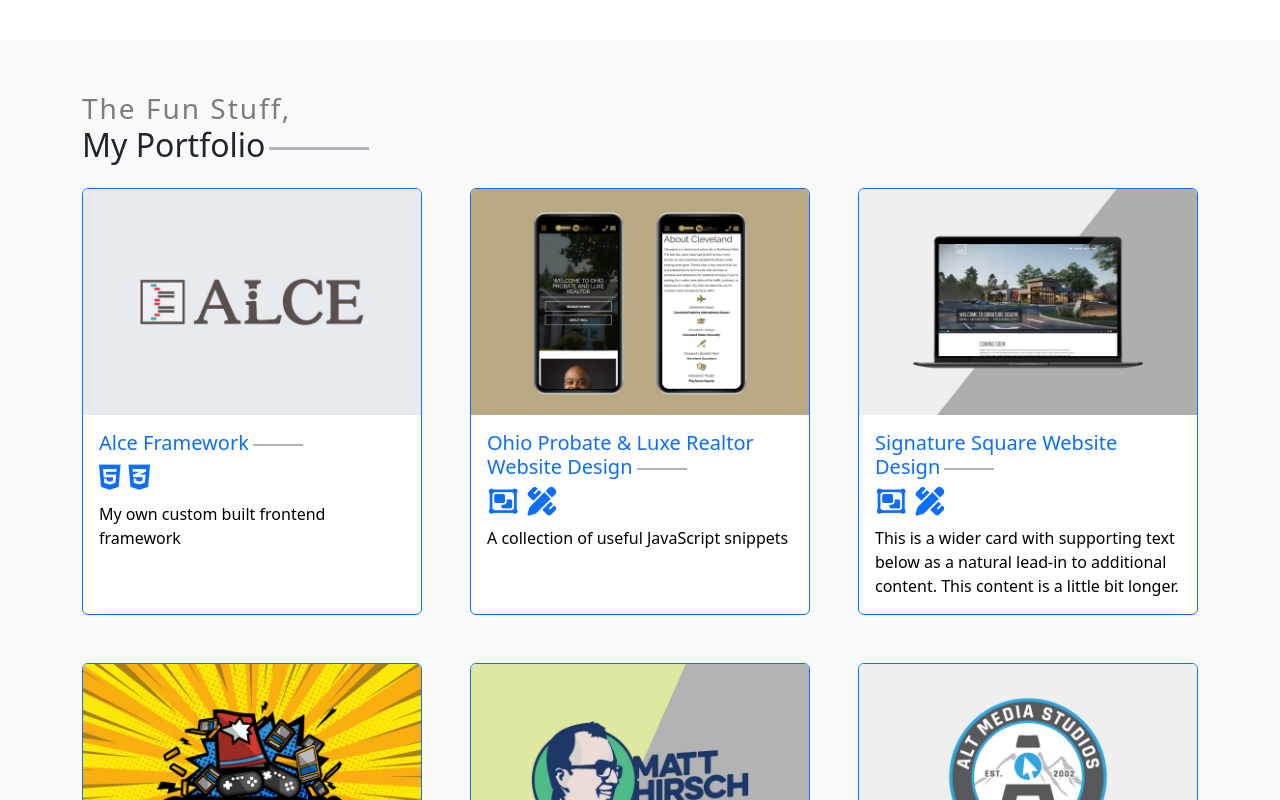
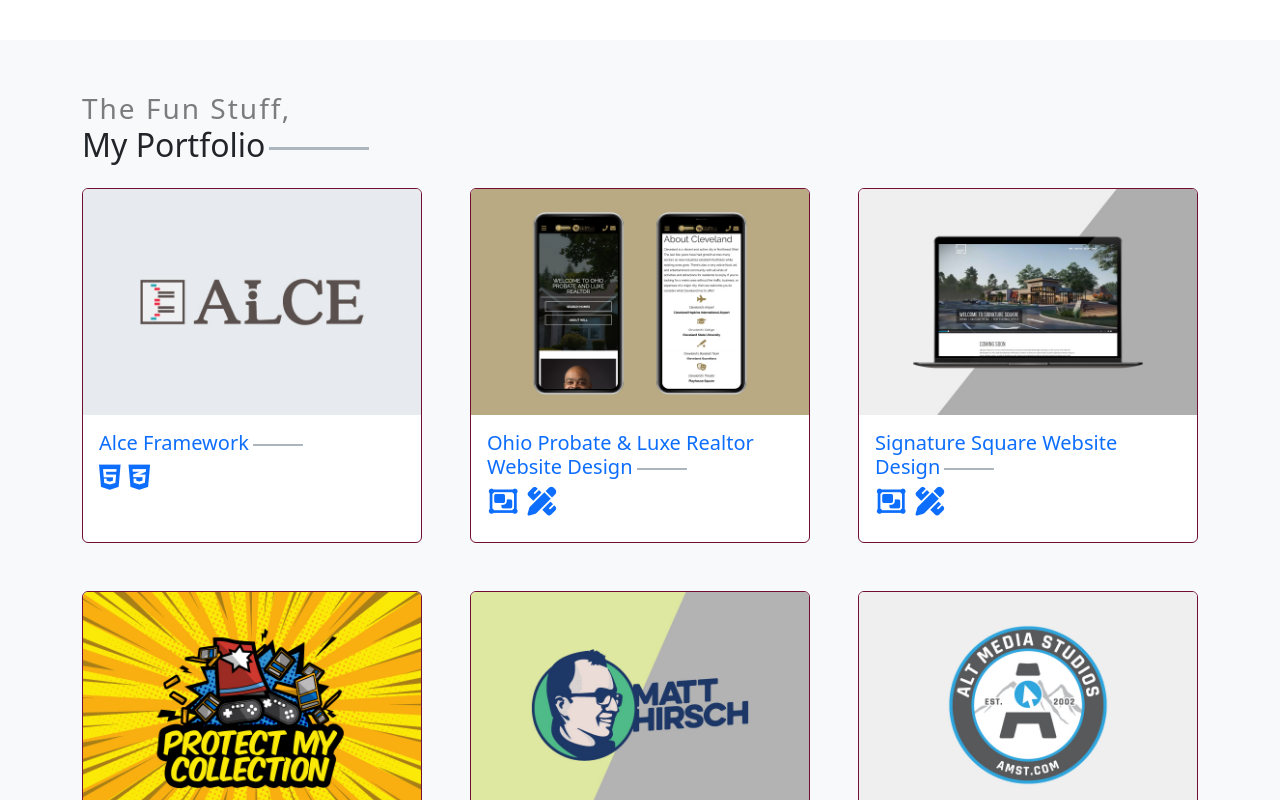
Before and after one commit to c-uliano/c-uliano.github.io, a plain HTML site: page index.html in a window 1280 px wide. Shown: the part 2000-2800 px from the top of the page. Drawn offline with nearby package versions, Linux system fonts and the light colour scheme.

Commit message:
update files

```diff
--- a/index.html
+++ b/index.html
@@ -180,7 +180,7 @@
                                 <div class="card-body">
                                     <h5 class="decorative_line">Alce Framework</h5>
                                     <div class="my-2"><i class="fa-brands fa-html5 me-2"></i><i class="fa-brands fa-css3-alt"></i></div>
-                                    <p class="card-text text-black">My own custom built frontend framework</p>
+                                    <!-- <p class="card-text text-black">My own custom built frontend framework</p> -->
                                 </div>
                             </div>
                         </a>
@@ -192,7 +192,7 @@
                                 <div class="card-body">
                                     <h5 class="decorative_line">Ohio Probate & Luxe Realtor Website Design</h5>
                                     <div class="my-2"><i class="fa-regular fa-object-group me-2"></i><i class="fa-solid fa-pen-ruler"></i></div>
-                                    <p class="card-text text-black">A collection of useful JavaScript snippets</p>
+                                    <!-- <p class="card-text text-black">A collection of useful JavaScript snippets</p> -->
                                 </div>
                             </div>
                         </a>
@@ -216,7 +216,7 @@
                                 <div class="card-body">
                                     <h5 class="decorative_line">Signature Square Website Design</h5>
                                     <div class="my-2"><i class="fa-regular fa-object-group me-2"></i><i class="fa-solid fa-pen-ruler"></i></div>
-                                    <p class="card-text text-black">This is a wider card with supporting text below as a natural lead-in to additional content. This content is a little bit longer.</p>
+                                    <!-- <p class="card-text text-black">This is a wider card with supporting text below as a natural lead-in to additional content. This content is a little bit longer.</p> -->
                                 </div>
                             </div>
                         </a>
@@ -228,7 +228,7 @@
                                 <div class="card-body">
                                     <h5 class="decorative_line">Protect My Collection</h5>
                                     <div class="my-2"><i class="fa-solid fa-bezier-curve me-2"></i><i class="fa-solid fa-pen-ruler"></i></div>
-                                    <p class="card-text text-black">This is a wider card with supporting text below as a natural lead-in to additional content. This content is a little bit longer.</p>
+                                    <!-- <p class="card-text text-black">This is a wider card with supporting text below as a natural lead-in to additional content. This content is a little bit longer.</p> -->
                                 </div>
                             </div>
                         </a>
@@ -240,7 +240,7 @@
                                 <div class="card-body">
                                     <h5 class="decorative_line">Logo & Branding For Matt Hirsch</h5>
                                     <div class="my-2"><i class="fa-solid fa-bezier-curve me-2"></i><i class="fa-solid fa-pen-ruler"></i></div>
-                                    <p class="card-text text-black">This is a wider card with supporting text below as a natural lead-in to additional content. This content is a little bit longer.</p>
+                                    <!-- <p class="card-text text-black">This is a wider card with supporting text below as a natural lead-in to additional content. This content is a little bit longer.</p> -->
                                 </div>
                             </div>
                         </a>
@@ -252,7 +252,7 @@
                                 <div class="card-body">
                                     <h5 class="decorative_line">Logo & Branding For Alt Media Studios</h5>
                                     <div class="my-2"><i class="fa-solid fa-bezier-curve me-2"></i><i class="fa-solid fa-pen-ruler"></i></div>
-                                    <p class="card-text text-black">This is a wider card with supporting text below as a natural lead-in to additional content. This content is a little bit longer.</p>
+                                    <!-- <p class="card-text text-black">This is a wider card with supporting text below as a natural lead-in to additional content. This content is a little bit longer.</p> -->
                                 </div>
                             </div>
                         </a>
--- a/style.css
+++ b/style.css
@@ -3,12 +3,29 @@
     text-transform: uppercase;
 } */
 
-:root {
-    --bs-primary: #720E32;
+/* :root {
+    --bs-primary: #720E32 !important;
     --bs-secondary-bg: #043852;
     --bs-dark: #4A5B73;
+} */
+
+.btn-primary {
+    background-color: #720E32;
 }
 
+.text-primary {
+    color: #720E32 !important;
+}
+
+.border-primary {
+    border-color: #720E32 !important;
+}
+
+/* .card-body {
+    --bs-card-color: #720E32 !important;
+} */
+
+/*  */
 .small {
     letter-spacing: 2px;
 }
```
